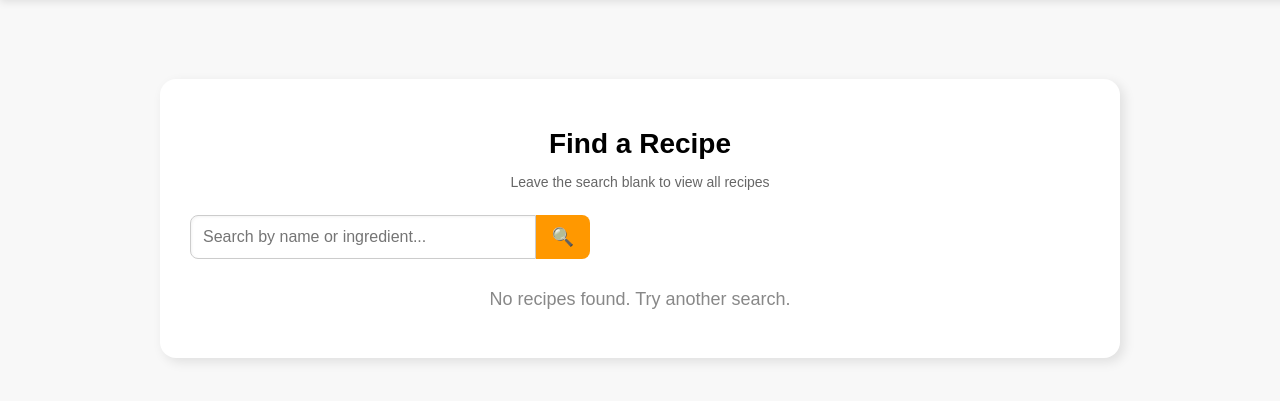
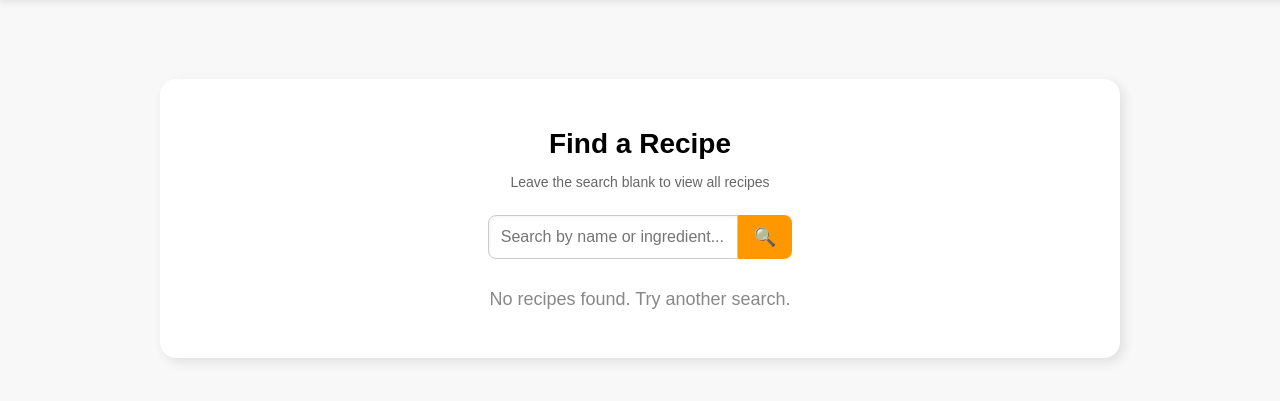
Before and after one commit to AmySikora/recipe-app, a Django app: page /search/ in a window 1280 px wide. Shown: the part 71-472 px from the top of the page. Run offline with Django 4.2, Linux system fonts and the light colour scheme; the visitor is signed in with stand-in values (Sample User, id 1); data that the repository does not hold is empty.

Commit message:
updated search function to fix errors

```diff
--- a/src/recipes/templates/recipes/search.html
+++ b/src/recipes/templates/recipes/search.html
@@ -44,10 +44,13 @@
       border: 1px solid #ccc;
       border-radius: 8px 0 0 8px;
       width: 100%;
+      max-width: 360px;
+      min-width: 250px;
       box-shadow: inset 1px 1px 3px rgba(0, 0, 0, 0.05);
       height: 44px;
       box-sizing: border-box;
     }
+
 
     .search-icon-btn {
       background-color: #ff9800;
@@ -125,18 +128,26 @@
       color: #888;
       margin-top: 30px;
     }
+
+    .search-form-container {
+      display: flex;
+      justify-content: center;
+      margin-bottom: 20px;
+    }
+
   </style>
 
   <div class="search-container">
     <h1>Find a Recipe</h1>
     <p class="subtext">Leave the search blank to view all recipes</p>
-
+    <div class="search-form-container">
       <form method="GET" action="{% url 'recipes:search' %}">
         <div class="search-wrapper-combined">
           {{ form.search_term }}
           <button type="submit" class="search-icon-btn" title="Search" aria-label="Search">🔍</button>
         </div>
       </form>
+    </div>
 
     {% if has_results %}
     <h2>Search Results:</h2>
--- a/src/recipes/views.py
+++ b/src/recipes/views.py
@@ -84,10 +84,9 @@ def search_view(request):
     recipes_df = None
     recipes_df_raw = None
     chart = None
+    chart_type = '#1'
     has_results = False
-
     search_term = request.GET.get('search_term', '')
-    chart_type = request.GET.get('chart_type', '#1')
 
     qs = Recipe.objects.all()
 
@@ -120,8 +119,11 @@ def search_view(request):
         df = pd.DataFrame(data)
         recipes_df = df.to_html(escape=False)
         recipes_df_raw = df
+        chart = get_chart(chart_type, df, labels=labels)
         has_results = not df.empty
-        chart = get_chart(chart_type, df, labels=labels)
+
+    # Reset the form visually
+    form = RecipeSearchForm(initial={'search_term': '', 'chart_type': chart_type})
 
     context = {
         'form': form,
```
Lines whose indentation alone changed are shown as unchanged.
